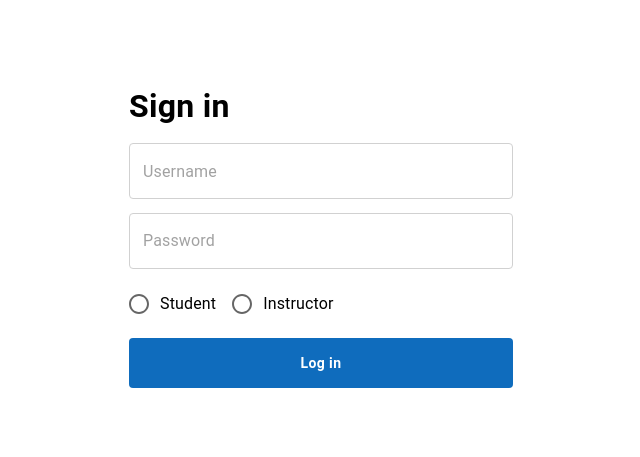
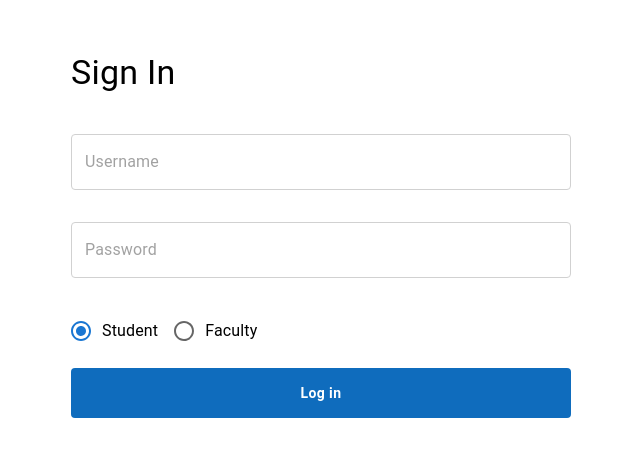
Before and after one commit to aniimessh/opju-exam-portal-fe, a Next.js app: page /login in a window 1280 px wide. Shown: the part 165-622 px from the top of the page, without its empty margins (319-959 px from the left). Built offline with nearby package versions, Linux system fonts and the light colour scheme.

Commit message:
ui: login page refactor

```diff
--- a/pages/login.js
+++ /dev/null
@@ -1,73 +0,0 @@
-import { OpButton } from "@/atoms";
-import OpTextField from "@/atoms/TextField";
-import {
-  Box,
-  FormControlLabel,
-  Radio,
-  RadioGroup,
-  Typography,
-  styled,
-} from "@mui/material";
-import { fontWeight } from "@mui/system";
-
-const Wrapper = styled(Box)({
-  height: "100vh",
-  width: "100vw",
-  display: "flex",
-  alignItems: "center",
-  justifyContent: "center",
-});
-const Container = styled(Box)({
-  display: "flex",
-  flexDirection: "column",
-  height: "40%",
-  width: "30%",
-  justifyContent: "space-around",
-});
-
-const ButtonContainer = styled(Box)({
-  textAlign: "center",
-});
-
-const login = () => {
-  function handleLog() {
-    console.log("hello");
-  }
-  return (
-    <Wrapper>
-      <Container>
-        <Typography style={{fontSize:'2rem', fontWeight:'bold'}}>Sign in</Typography>
-        <OpTextField label="Username" variant="outlined" event={handleLog} />
-        <OpTextField label="Password" variant="outlined" event={handleLog} />
-        <RadioGroup
-          row
-          aria-labelledby="demo-row-radio-buttons-group-label"
-          name="row-radio-buttons-group"
-        >
-          <FormControlLabel
-            value="Student"
-            control={<Radio />}
-            label="Student"
-          />
-          <FormControlLabel
-            value="Instructor"
-            control={<Radio />}
-            label="Instructor"
-          />
-        </RadioGroup>
-        <ButtonContainer>
-          <OpButton
-            variant="contained"
-            mright="10px"
-            event={handleLog}
-            width="100%"
-            height="50px"
-          >
-            Log in
-          </OpButton>
-        </ButtonContainer>
-      </Container>
-    </Wrapper>
-  );
-};
-export default login;
--- /dev/null
+++ b/pages/login/index.js
@@ -0,0 +1,97 @@
+import { OpButton, OpLoadingButton, OpTextField } from "@/atoms";
+
+import {
+  Box,
+  Container,
+  FormControlLabel,
+  Radio,
+  RadioGroup,
+  Typography,
+  styled,
+  FormControl,
+} from "@mui/material";
+
+import { OpLoginBox, OpWrapper } from "./login.style";
+import { useState } from "react";
+
+const Login = () => {
+  const [isLoading, setisLoading] = useState(false);
+
+  function handleAPICall() {
+    setisLoading(true);
+    setTimeout(() => setisLoading(false), 2000);
+  }
+
+  return (
+    <OpWrapper>
+      <OpLoginBox>
+        <Typography variant="h4" gutterBottom>
+          Sign In
+        </Typography>
+        <Box mt={5}>
+          <OpTextField
+            label="Username"
+            variant="outlined"
+            event={() => {}}
+            width="100%"
+            sx={{
+              marginBottom: "2rem",
+            }}
+          />
+          <OpTextField
+            label="Password"
+            variant="outlined"
+            event={() => {}}
+            width="100%"
+            sx={{
+              marginBottom: "2rem",
+            }}
+          />
+          <FormControl
+            sx={{
+              marginBottom: "1rem",
+            }}
+          >
+            <RadioGroup
+              row
+              aria-labelledby="demo-radio-buttons-group-label"
+              defaultValue="student"
+              name="radio-buttons-group"
+            >
+              <FormControlLabel
+                value="student"
+                control={<Radio />}
+                label="Student"
+              />
+              <FormControlLabel
+                value="faculty"
+                control={<Radio />}
+                label="Faculty"
+              />
+            </RadioGroup>
+          </FormControl>
+        </Box>
+        {!isLoading ? (
+          <OpButton
+            variant="contained"
+            mright="10px"
+            event={handleAPICall}
+            width="100%"
+            height="50px"
+          >
+            Log in
+          </OpButton>
+        ) : (
+          <OpLoadingButton
+            loading={true}
+            variant="outlined"
+            height="50px"
+            width="100%"
+            disabled
+          />
+        )}
+      </OpLoginBox>
+    </OpWrapper>
+  );
+};
+export default Login;
--- /dev/null
+++ b/pages/login/login.style.js
@@ -0,0 +1,16 @@
+import { styled } from "@mui/system";
+
+const { Container, Box } = require("@mui/material");
+
+export const OpWrapper = styled(Container)({
+  width: "100vw",
+  height: "100vh",
+  display: "flex",
+  justifyContent: "center",
+  alignItems: "center",
+});
+
+export const OpLoginBox = styled(Box)({
+  maxWidth: "500px",
+  width: "95%",
+});
```
